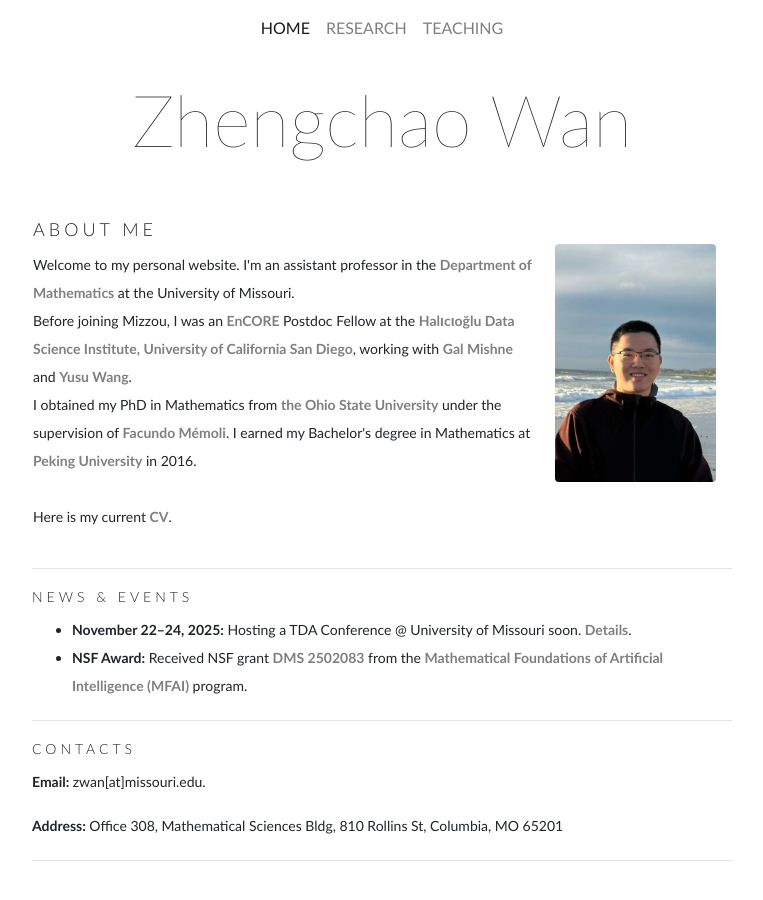
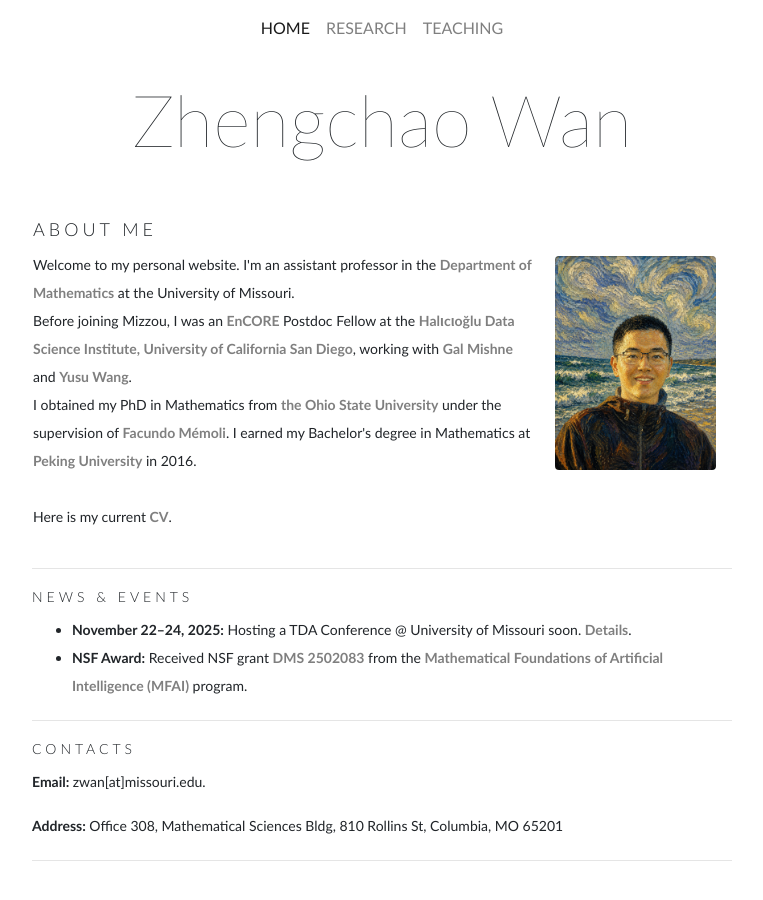
Before and after one commit to ZhengchaoW/ZhengchaoW.github.io, a Jekyll site: the page built from index.html, in a window 1280 px wide. Shown: the whole page, without its empty margins (258-1021 px from the left). Built offline with Jekyll 4.4.1, drawn with Linux system fonts in a browser that asks for light colours.

Commit message:
Update profile portrait

```diff
--- a/index.html
+++ b/index.html
@@ -24,7 +24,7 @@ active: home
               <td style="text-align:right;">
                   <div class="container title-image">
                     <figure class="figure">
-                      <img class="figure-img img-fluid rounded" src="images/me.jpg" alt="A picture of me" style="width:400px">
+                      <img class="figure-img img-fluid rounded" src="images/me.jpg?v=20260904" alt="Portrait of Zhengchao Wan against a stylized ocean background" style="width:400px">
                     </figure>
                   </div>
               </td>
```
Also changed, not shown: images/me.jpg.
